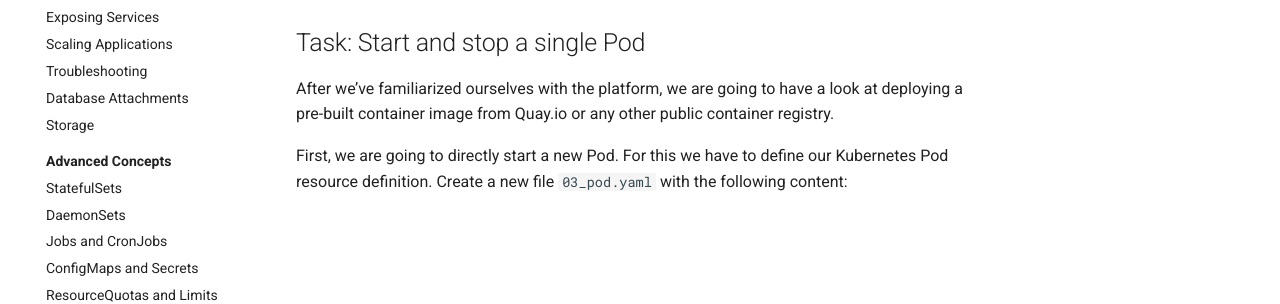
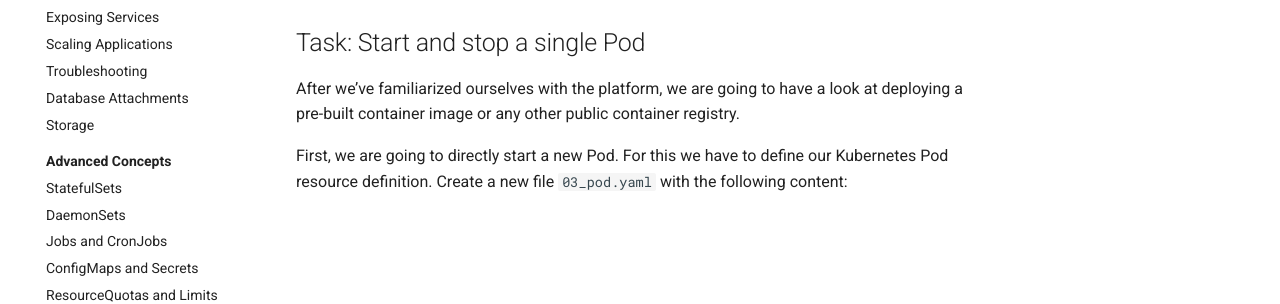
Before and after one commit to natrontech/kubernetes-workshop-golog, an MkDocs documentation site: the page built from docs/kubernetes-basics/deploying-containers.md, in a window 1280 px wide. Shown: the part 295-599 px from the top of the page. Built offline with MkDocs 1.6.1 and Material for MkDocs 9.7.7, drawn with Linux system fonts in a browser that asks for light colours; comment, search, counter and statistics services are not loaded.

```diff
--- a/docs/kubernetes-basics/deploying-containers.md
+++ b/docs/kubernetes-basics/deploying-containers.md
@@ -2,8 +2,8 @@
 In this tutorial, we are going to deploy our first container image and look at the concepts of Pods, Services, and Deployments.
 
 ## Task: Start and stop a single Pod
-After we’ve familiarized ourselves with the platform, we are going to have a look at deploying a pre-built container image from Quay.io or any other public container registry.
+After we’ve familiarized ourselves with the platform, we are going to have a look at deploying a pre-built container image or any other public container registry.
 
 First, we are going to directly start a new Pod.
- For this we have to define our Kubernetes Pod resource definition.
- Create a new file `03_pod.yaml` with the following content:
+For this we have to define our Kubernetes Pod resource definition.
+Create a new file `03_pod.yaml` with the following content:
```
Also changed, not shown: docs/kubernetes-basics/first-steps.md (+1 -1 lines), 1 other file.
